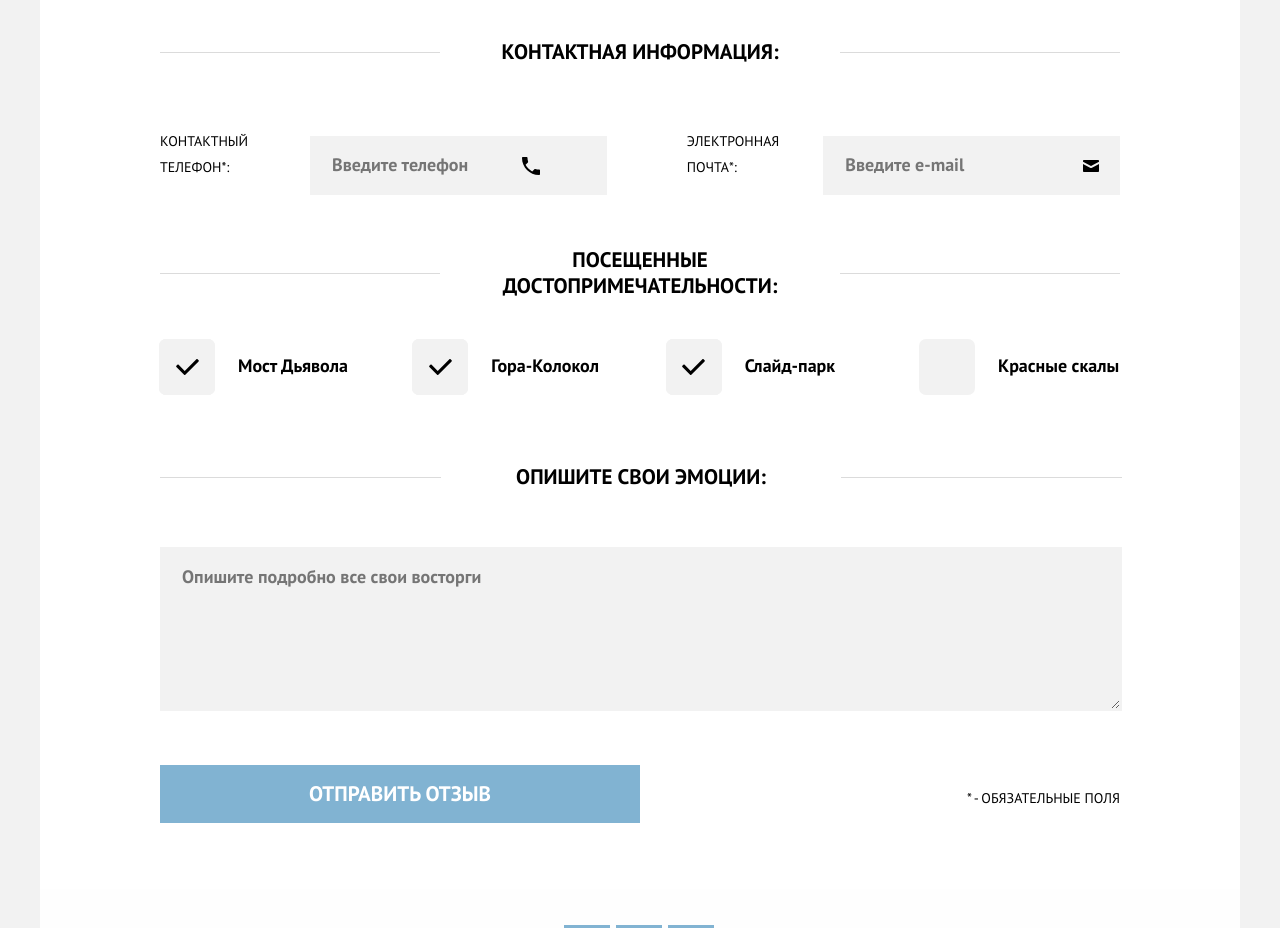
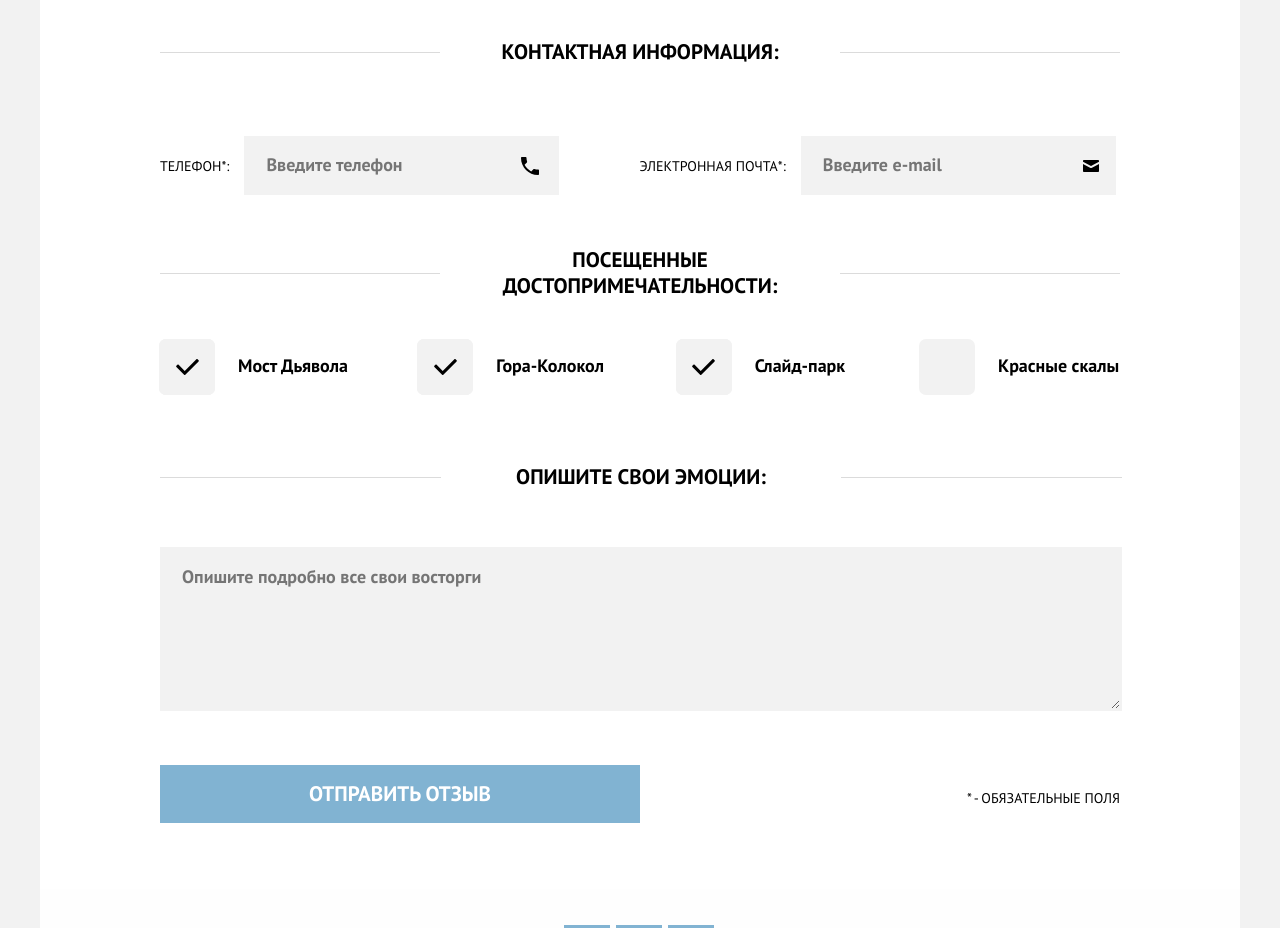
Before and after one commit to mytrofann/461429-sedona, a plain HTML site: page source/form.html in a window 1280 px wide. Shown: the part 960-1888 px from the top of the page. Drawn offline with nearby package versions, Linux system fonts and the light colour scheme; files that its build step writes are made by us from their sources.

Commit message:
Добавляет корректировку чекбоксов и телефона на десктопной версии

```diff
--- a/source/form.html
+++ b/source/form.html
@@ -88,7 +88,7 @@
           <legend class="review__title review__title--contacts">Контактная информация:</legend>
           <ul class="review__list review__list--contacts">
             <li class="review__option review__option--contacts">
-              <label for="tel">Контактный телефон*:</label>
+              <label for="tel"><span>Контактный </span>телефон*:</label>
               <input class="review__icon-tel" type="tel" name="tel" id="tel" placeholder="Введите телефон" required pattern="[0-9]{10}">
             </li>
             <li class="review__option review__option--contacts">
--- a/source/sass/pages/_review.scss
+++ b/source/sass/pages/_review.scss
@@ -606,11 +606,11 @@
     padding: 0 100px;
 
     &__icon-tel {
-      background-position: 210px center;
+      background-position: 275px center;
     }
 
     &__icon-email {
-      background-position: 258px center;
+      background-position: 280px center;
     }
 
     &__item {
@@ -675,6 +675,10 @@
       padding: 0;
       margin-top: 42px;
       display: flex;
+
+      & span {
+        display: none;
+      }
     }
 
     &__list--checkbox {
@@ -691,12 +695,18 @@
 
       & label {
         padding: 0;
+        padding-top: 25px;
+        padding-right: 15px;
       }
     }
 
     &__option--checkbox {
       width: 200px;
       margin-top: 24px;
+
+      &:nth-child(n+2):nth-child(-n+3) {
+        margin-left: 15px;
+      }
 
       &:nth-child(-n+2) {
         margin-top: 24px;
```
